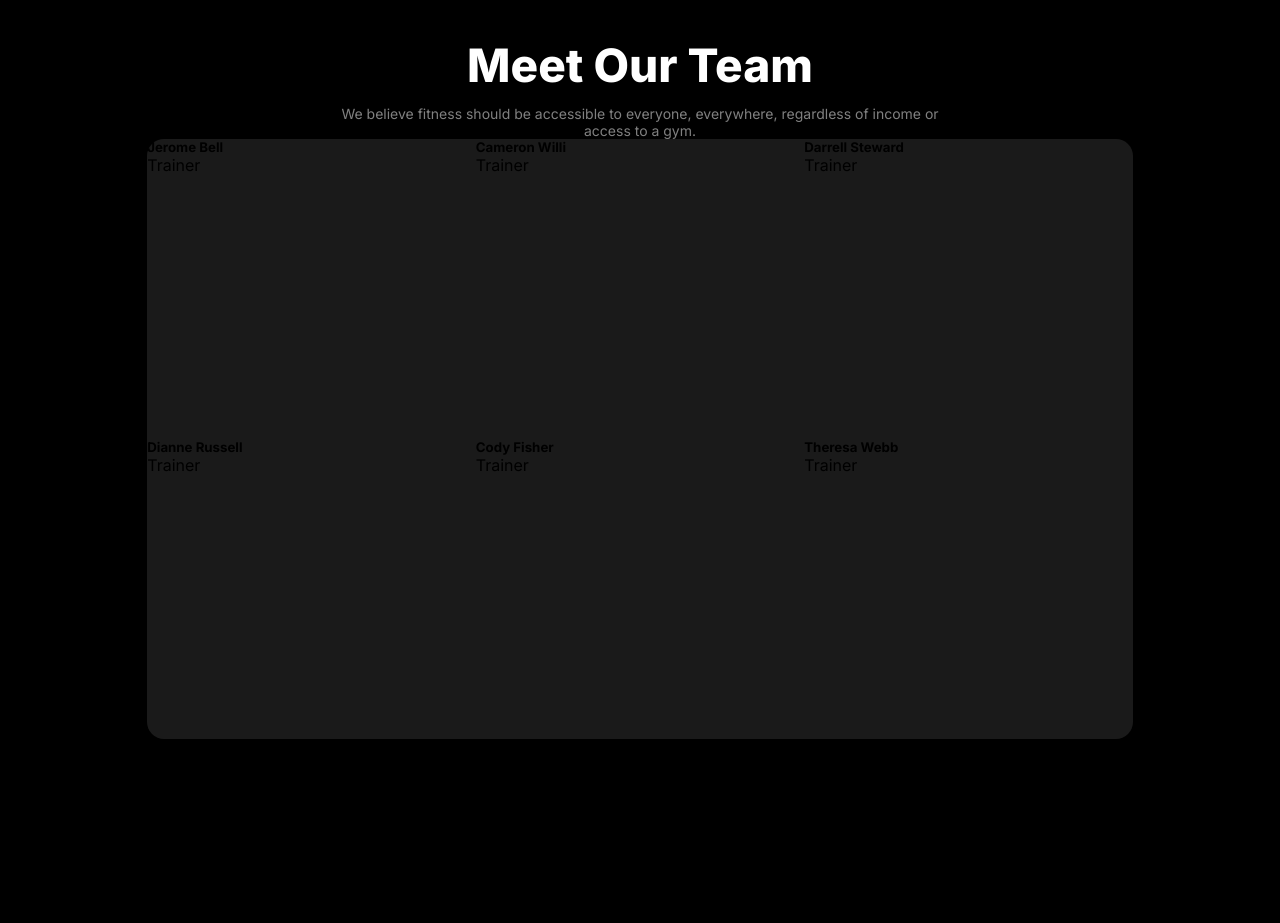
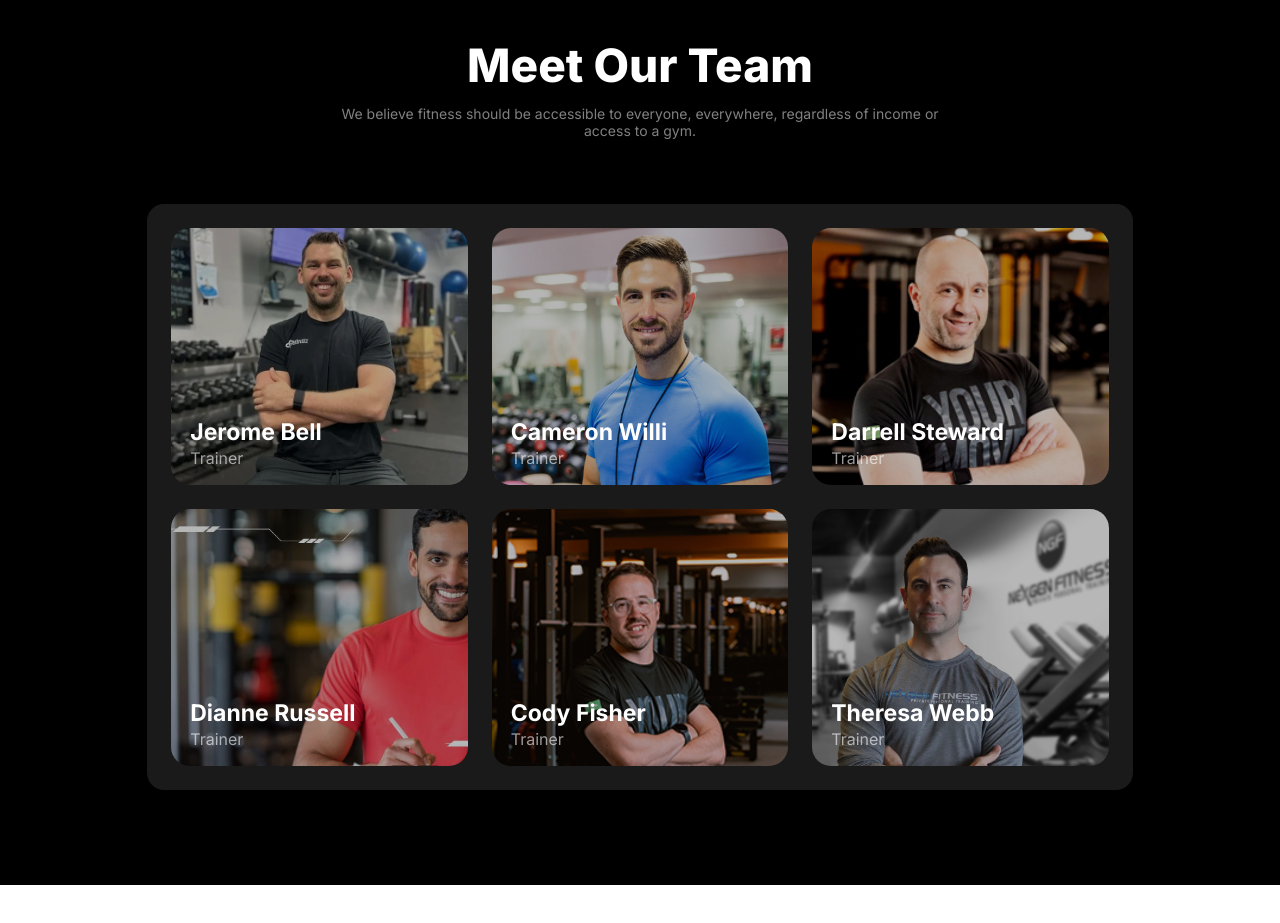
Before and after one commit to Hafiz-Al-Shams/B10A2, a plain HTML site: page index.html in a window 1280 px wide. Shown: the part 2440-3363 px from the top of the page. After the commit the page ends 3325 px from the top, so only its background shows below. Drawn offline with Linux system fonts and the light colour scheme.

Commit message:
Meet Our Team section done

```diff
--- a/index.html
+++ b/index.html
@@ -202,28 +202,28 @@
             </div>
             <div id="img-container2">
                 <div class="img-card2" id="team-img1">
-                    <h5>Jerome Bell</h5>
-                    <p>Trainer</p>
+                    <h5 class="heading-type4">Jerome Bell</h5>
+                    <p class="paragraph-type2">Trainer</p>
                 </div>
                 <div class="img-card2" id="team-img2">
-                    <h5>Cameron Willi</h5>
-                    <p>Trainer</p>
+                    <h5 class="heading-type4">Cameron Willi</h5>
+                    <p class="paragraph-type2">Trainer</p>
                 </div>
                 <div class="img-card2" id="team-img3">
-                    <h5>Darrell Steward</h5>
-                    <p>Trainer</p>
+                    <h5 class="heading-type4">Darrell Steward</h5>
+                    <p class="paragraph-type2">Trainer</p>
                 </div>
                 <div class="img-card2" id="team-img4">
-                    <h5>Dianne Russell</h5>
-                    <p>Trainer</p>
+                    <h5 class="heading-type4">Dianne Russell</h5>
+                    <p class="paragraph-type2">Trainer</p>
                 </div>
                 <div class="img-card2" id="team-img5">
-                    <h5>Cody Fisher</h5>
-                    <p>Trainer</p>
+                    <h5 class="heading-type4">Cody Fisher</h5>
+                    <p class="paragraph-type2">Trainer</p>
                 </div>
                 <div class="img-card2" id="team-img6">
-                    <h5>Theresa Webb</h5>
-                    <p>Trainer</p>
+                    <h5 class="heading-type4">Theresa Webb</h5>
+                    <p class="paragraph-type2">Trainer</p>
                 </div>
             </div>
         </section>
--- a/style.css
+++ b/style.css
@@ -33,11 +33,26 @@
     padding-bottom: 8px;
 }
 
+.heading-type4 {
+    color: rgb(255, 255, 255);
+    font-size: 23px;
+    font-weight: 700;
+    padding-bottom: 2px;
+    text-align: left;
+}
+
 .paragraph-type1 {
     color: rgba(255, 255, 255, 0.5);
     font-size: 14px;
     font-weight: 400;
     text-align: center;
+}
+
+.paragraph-type2 {
+    color: rgba(255, 255, 255, 0.6);
+    font-size: 16px;
+    font-weight: 400;
+    text-align: left;
 }
 
 .button-type1 {
@@ -208,7 +223,6 @@ header>.banner {
 /* main section style starts */
 main {
     background-color: black;
-    height: 3000px;
 }
 
 /* Change Habits section styles */
@@ -382,7 +396,8 @@ th {
 
 /* Meet Our Team section styles */
 main>#section-4 {
-    margin-bottom: 85px;
+    /* padding-bottom: 80px; */
+    padding-bottom: 95px;
 }
 
 main>#section-4>#img-container2 {
@@ -390,11 +405,54 @@ main>#section-4>#img-container2 {
     background: rgba(255, 255, 255, 0.1);
     display: grid;
     grid-template-columns: repeat(3, 1fr);
-    height: 600px;
+    margin-top: 65px;
+    padding: 24px;
+    gap: 24px;
 }
 
+#img-container2>#team-img1 {
+    background-image: url(./images/trainer1.png);
+    background-repeat: no-repeat;
+    background-size: cover;
+}
 
+#img-container2>#team-img2 {
+    background-image: url(./images/trainer2.png);
+    background-repeat: no-repeat;
+    background-size: cover;
+}
 
+#img-container2>#team-img3 {
+    background-image: url(./images/trainer3.png);
+    background-repeat: no-repeat;
+    background-size: cover;
+}
+
+#img-container2>#team-img4 {
+    background-image: url(./images/trainer4.png);
+    background-repeat: no-repeat;
+    background-size: cover;
+}
+
+#img-container2>#team-img5 {
+    background-image: url(./images/trainer5.png);
+    background-repeat: no-repeat;
+    background-size: cover;
+}
+
+#img-container2>#team-img6 {
+    background-image: url(./images/trainer6.png);
+    background-repeat: no-repeat;
+    background-size: cover;
+}
+
+#img-container2>.img-card2 {
+    border-radius: 19px;
+    padding: 190px 0px 17px 19px;
+    background-color: rgba(55, 55, 55, 0.485);
+    background-blend-mode: overlay;
+    /* width: 100%; */
+}
 
 
 
@@ -639,4 +697,29 @@ main>#section-4>#img-container2 {
         font-size: 15px;
         padding: 12px 45px;
     }
+
+    /* Meet Our Team section styles */
+    main>#section-4 {
+        padding-bottom: 40px;
+    }
+
+    main>#section-4>#img-container2 {
+        border-radius: 14px;
+        grid-template-columns: repeat(1, 1fr);
+        margin-top: 25px;
+        gap: 19px;
+    }
+
+    #img-container2>.img-card2 {
+        border-radius: 14px;
+        padding: 110px 0px 17px 19px;
+    }
+
+    .heading-type4 {
+        font-size: 17px;
+    }
+
+    .paragraph-type2 {
+        font-size: 12px;
+    }
 }
```
